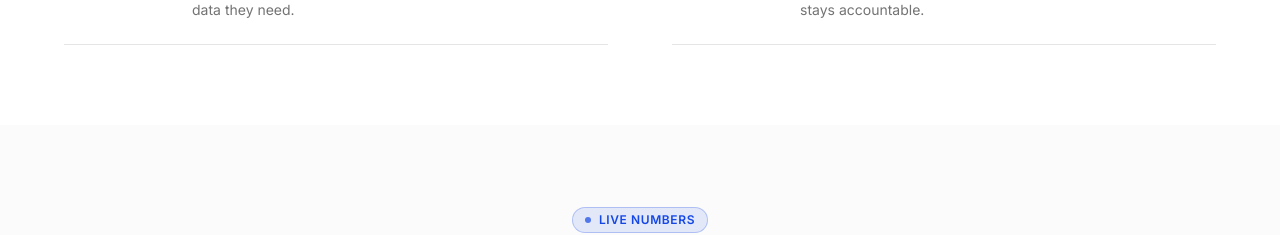
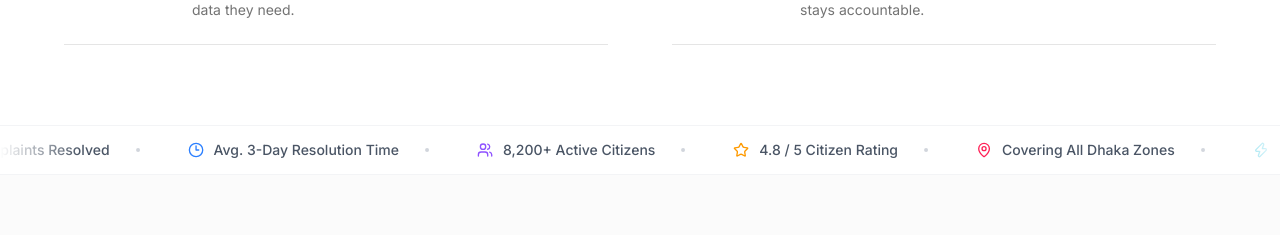
Before and after one commit to safikolislam/city-complaint-frontend, a Next.js app: page / in a window 1280 px wide. Shown: the part 3108-3343 px from the top of the page. Built offline with nearby package versions, Linux system fonts and the light colour scheme; no server answers.

Commit message:
added the marquee section in the home page

```diff
--- a/src/app/(public)/page.tsx
+++ b/src/app/(public)/page.tsx
@@ -11,6 +11,7 @@ import { StatsSection } from "@/components/home/stats-section";
 import { CategoriesSection } from "@/components/home/categories-section";
 import { HowItWorksSection } from "@/components/home/how-it-works";
 import { HighlightsSection } from "@/components/home/highlights-section";
+import { MarqueeSection } from "@/components/home/marquee-section";
 
 
 export const metadata: Metadata = {
@@ -27,6 +28,7 @@ export default function HomePage() {
        <HowItWorksSection></HowItWorksSection>
        <CategoriesSection></CategoriesSection>
        <HighlightsSection></HighlightsSection>
+       <MarqueeSection></MarqueeSection>
        <StatsSection></StatsSection>
       <FaqPreview />
       <CtaSection />
--- /dev/null
+++ b/src/components/home/marquee-section.tsx
@@ -0,0 +1,47 @@
+"use client";
+
+import { motion } from "framer-motion";
+import {
+  CheckCircle2, Clock3, Users, Star,
+  MapPin, Zap, ShieldCheck, TrendingUp,
+} from "lucide-react";
+
+const items = [
+  { icon: CheckCircle2, text: "12,400+ Complaints Resolved",  color: "text-emerald-500" },
+  { icon: Clock3,       text: "Avg. 3-Day Resolution Time",   color: "text-blue-500"    },
+  { icon: Users,        text: "8,200+ Active Citizens",       color: "text-violet-500"  },
+  { icon: Star,         text: "4.8 / 5 Citizen Rating",       color: "text-amber-500"   },
+  { icon: MapPin,       text: "Covering All Dhaka Zones",     color: "text-rose-500"    },
+  { icon: Zap,          text: "Real-Time Status Updates",     color: "text-cyan-500"    },
+  { icon: ShieldCheck,  text: "100% Transparent Process",     color: "text-green-500"   },
+  { icon: TrendingUp,   text: "38% Faster Than Last Year",    color: "text-orange-500"  },
+];
+
+const doubled = [...items, ...items];
+
+export function MarqueeSection() {
+  return (
+    <div className="relative py-3.5 bg-white dark:bg-gray-950 border-y border-gray-100 dark:border-gray-800 overflow-hidden">
+      {/* Left fade */}
+      <div className="pointer-events-none absolute left-0 top-0 h-full w-20 z-10 bg-gradient-to-r from-white dark:from-gray-950 to-transparent" />
+      {/* Right fade */}
+      <div className="pointer-events-none absolute right-0 top-0 h-full w-20 z-10 bg-gradient-to-l from-white dark:from-gray-950 to-transparent" />
+
+      <motion.div
+        className="flex items-center"
+        animate={{ x: ["0%", "-50%"] }}
+        transition={{ duration: 30, ease: "linear", repeat: Infinity }}
+      >
+        {doubled.map((item, i) => (
+          <div key={i} className="flex items-center gap-2.5 px-6 whitespace-nowrap">
+            <item.icon className={`w-4 h-4 flex-shrink-0 ${item.color}`} />
+            <span className="text-sm font-medium text-gray-600 dark:text-gray-300">
+              {item.text}
+            </span>
+            <span className="ml-4 w-1 h-1 rounded-full bg-gray-300 dark:bg-gray-600 flex-shrink-0" />
+          </div>
+        ))}
+      </motion.div>
+    </div>
+  );
+}
```
